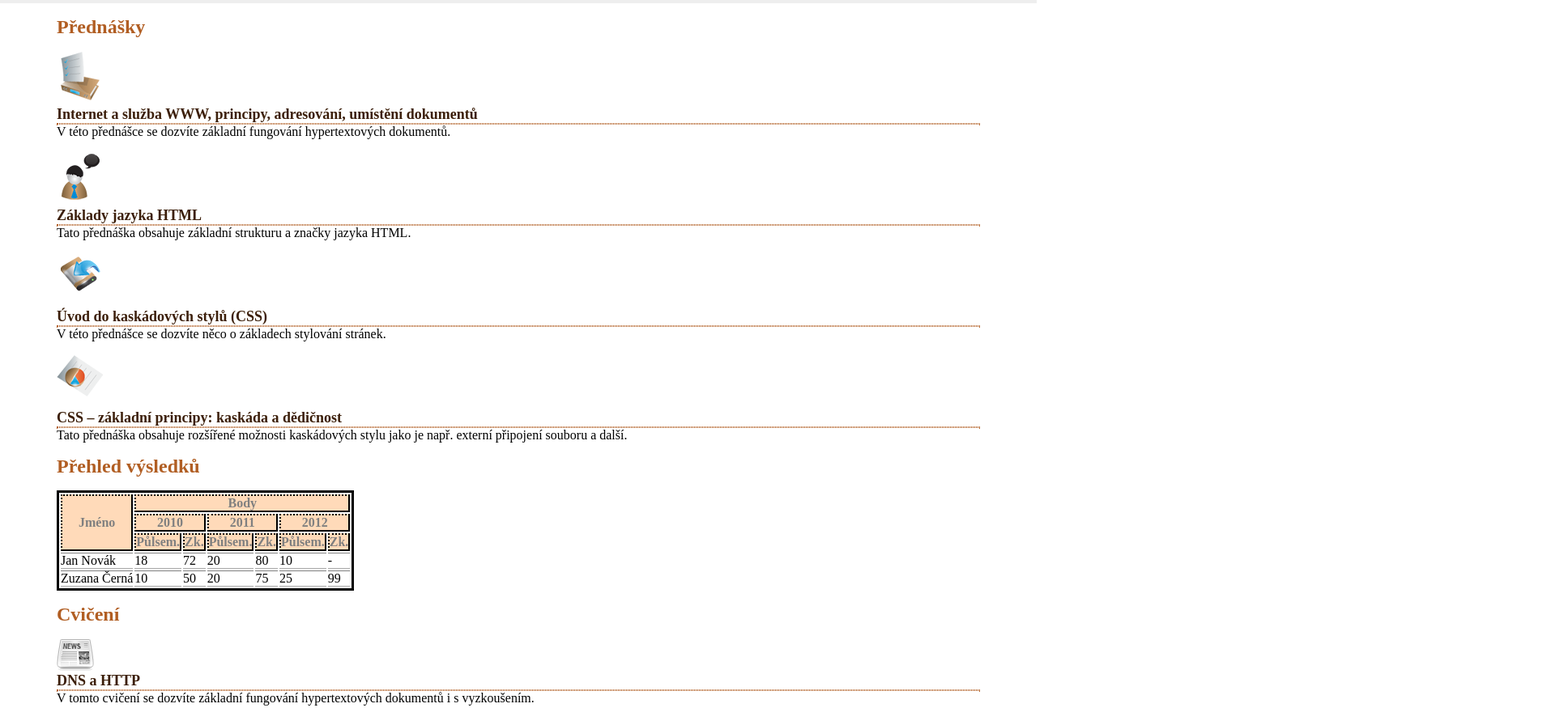
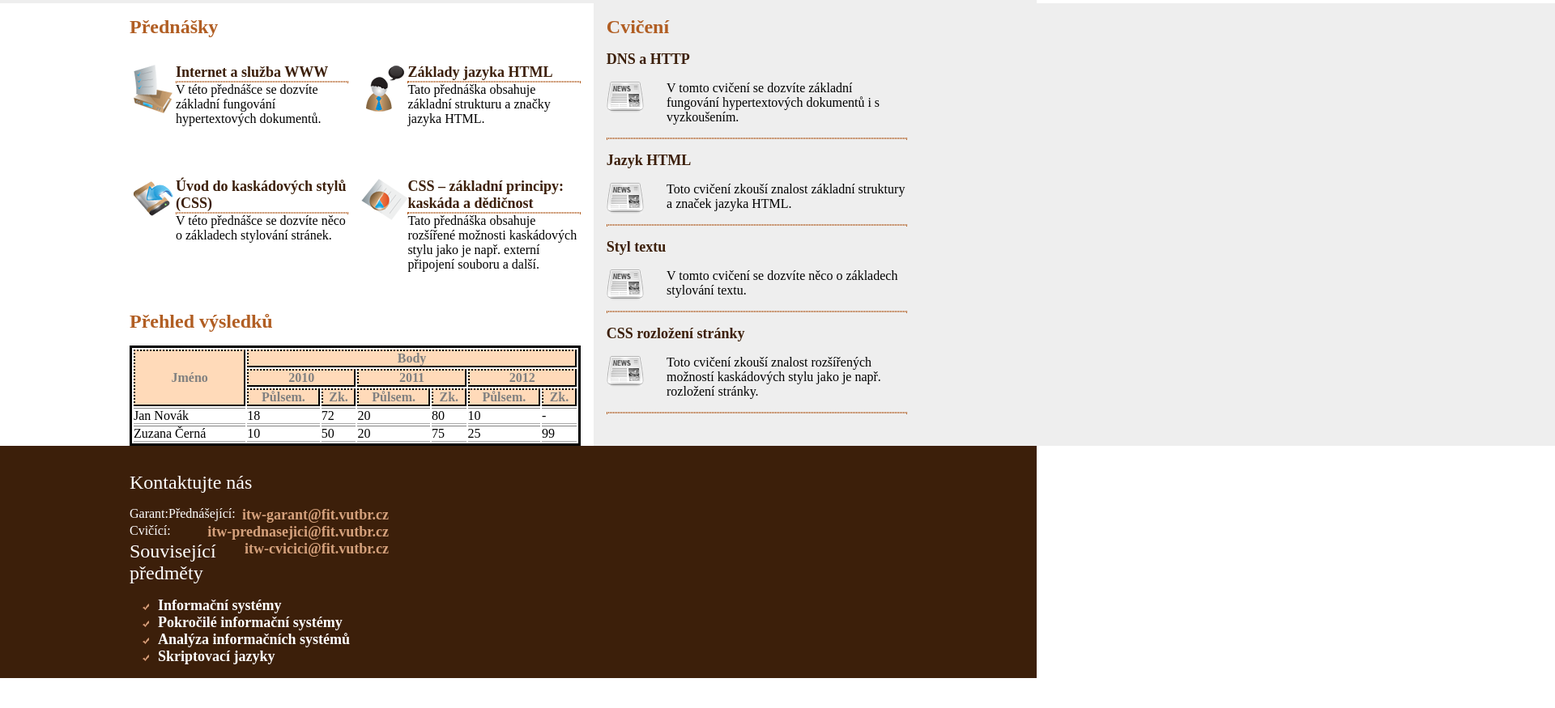
Before and after one commit to matrixx1211/HTML_CSS_JS_ITW_CVIKA, a plain HTML site: page CVIKO3/index.html in a window 1280 px wide. Shown: the part 352-1227 px from the top of the page at 81% size, 1920 px wide, since content can reach past the window. After the commit the page ends 1190 px from the top, so only its background shows below. Drawn offline with Linux system fonts and the light colour scheme.

Commit message:
CVIKO3 done

```diff
--- a/CVIKO3/index.html
+++ b/CVIKO3/index.html
@@ -1,6 +1,5 @@
 <!DOCTYPE html>
 <html lang="cs">
-
   <head>
     <meta charset="UTF-8" />
     <meta http-equiv="X-UA-Compatible" content="IE=edge" />
@@ -25,27 +24,53 @@
           <ul class="nav-list">
             <li>
               <a id="a-about" href="#about">O předmětu ITW</a>
-            <img id="img-about" src="./img/menu_bullet.gif" alt="Menu bullet" />
+              <img
+                id="img-about"
+                src="./img/menu_bullet.gif"
+                alt="Menu bullet"
+              />
             </li>
             <li>
               <a id="a-subject" href="#subject">Přednášky</a>
-            <img id="img-subject" src="./img/menu_bullet.gif" alt="Menu bullet" />
+              <img
+                id="img-subject"
+                src="./img/menu_bullet.gif"
+                alt="Menu bullet"
+              />
             </li>
             <li>
               <a id="a-result" href="#result">Přehled výsledků</a>
-            <img id="img-result" src="./img/menu_bullet.gif" alt="Menu bullet" />
+              <img
+                id="img-result"
+                src="./img/menu_bullet.gif"
+                alt="Menu bullet"
+              />
             </li>
             <li>
               <a id="a-exercise" href="#exercise">Cvičení</a>
-            <img id="img-exercise" src="./img/menu_bullet.gif" alt="Menu bullet" />
+              <img
+                id="img-exercise"
+                src="./img/menu_bullet.gif"
+                alt="Menu bullet"
+              />
             </li>
             <li>
               <a id="a-contact" href="#contact">Kontaktujte nás</a>
-            <img id="img-contact" src="./img/menu_bullet.gif" alt="Menu bullet" />
+              <img
+                id="img-contact"
+                src="./img/menu_bullet.gif"
+                alt="Menu bullet"
+              />
             </li>
             <li>
-            <a id="a-related-subject" href="#related-subject">Související předměty</a>
-            <img id="img-related-subject" src="./img/menu_bullet.gif" alt="Menu bullet" />
+              <a id="a-related-subject" href="#related-subject"
+                >Související předměty</a
+              >
+              <img
+                id="img-related-subject"
+                src="./img/menu_bullet.gif"
+                alt="Menu bullet"
+              />
             </li>
           </ul>
         </div>
@@ -62,63 +87,90 @@
             <b>jedna z nejvíce požadovaných dovedností</b> absolventů IT oborů.
             Ačkoliv tvorba webové prezentace jako takové je poměrně specifický
             úkol,
-          <b>probírané principy a technologie mají uplatnění v mnoha dalších
-            oblastech IT</b>.
+            <b
+              >probírané principy a technologie mají uplatnění v mnoha dalších
+              oblastech IT</b
+            >.
           </p>
         </div>
       </section>
+
+        <div class="columns">
           <div class="left">
-
-
             <section id="subject">
-        <div class="container">
               <h2 id="2">Přednášky</h2>
-          <div>
+              <div class="grid">
+                <div class="subject">
+                  <div class="subject_left">
                     <img src="./img/icon1.gif" alt="Icon1" />
-            <a href="https://www.fit.vutbr.cz/study/courses/ITW/private/prednasky/p01/index.html">
-              Internet a služba WWW, principy, adresování, umístění dokumentů
+                  </div>
+                  <div class="subject_right">
+                    <a
+                      href="https://www.fit.vutbr.cz/study/courses/ITW/private/prednasky/p01/index.html"
+                    >
+                      Internet a služba WWW
                     </a>
                     <hr />
                     <p>
-              V této přednášce se dozvíte základní fungování hypertextových
-              dokumentů.
+                      V této přednášce se dozvíte základní fungování
+                      hypertextových dokumentů.
                     </p>
                   </div>
-          <div>
+                </div>
+                <div class="subject">
+                  <div class="subject_left">
                     <img src="./img/icon2.gif" alt="Icon2" />
-            <a href="https://www.fit.vutbr.cz/study/courses/ITW/private/prednasky/p02/index.html">
+                  </div>
+                  <div class="subject_right">
+                    <a
+                      href="https://www.fit.vutbr.cz/study/courses/ITW/private/prednasky/p02/index.html"
+                    >
                       Základy jazyka HTML
                     </a>
                     <hr />
                     <p>
-              Tato přednáška obsahuje základní strukturu a značky jazyka HTML.
+                      Tato přednáška obsahuje základní strukturu a značky jazyka
+                      HTML.
                     </p>
                   </div>
-          <div>
+                </div>
+                <div class="subject">
+                  <div class="subject_left">
                     <img src="./img/icon3.gif" alt="Icon3" />
-            <a href="https://www.fit.vutbr.cz/study/courses/ITW/private/prednasky/p03/index.html">
+                  </div>
+                  <div class="subject_right">
+                    <a
+                      href="https://www.fit.vutbr.cz/study/courses/ITW/private/prednasky/p03/index.html"
+                    >
                       Úvod do kaskádových stylů (CSS)
                     </a>
                     <hr />
                     <p>
-              V této přednášce se dozvíte něco o základech stylování stránek.
+                      V této přednášce se dozvíte něco o základech stylování
+                      stránek.
                     </p>
                   </div>
-          <div>
+                </div>
+                <div class="subject">
+                  <div class="subject_left">
                     <img src="./img/icon4.gif" alt="Icon4" />
-            <a href="https://www.fit.vutbr.cz/study/courses/ITW/private/prednasky/p04/index.html">
+                  </div>
+                  <div class="subject_right">
+                    <a
+                      href="https://www.fit.vutbr.cz/study/courses/ITW/private/prednasky/p04/index.html"
+                    >
                       CSS – základní principy: kaskáda a dědičnost
                     </a>
                     <hr />
                     <p>
-              Tato přednáška obsahuje rozšířené možnosti kaskádových stylu jako
-              je např. externí připojení souboru a další.
+                      Tato přednáška obsahuje rozšířené možnosti kaskádových
+                      stylu jako je např. externí připojení souboru a další.
                     </p>
+                  </div>
                 </div>
               </div>
             </section>
             <section id="result">
-        <div class="container">
               <h2 id="3">Přehled výsledků</h2>
               <table>
                 <thead>
@@ -161,59 +213,82 @@
                   </tr>
                 </tbody>
               </table>
-        </div>
             </section>
           </div>
           <div class="right">
             <section id="exercise">
-        <div class="container">
               <h2 id="4">Cvičení</h2>
-          <div>
-            <img src="./img/news_icon.gif" alt="Icon1" />
-            <a href="https://www.fit.vutbr.cz/study/courses/ITW/private/cviceni/#c1">
+              <a
+                href="https://www.fit.vutbr.cz/study/courses/ITW/private/prednasky/p04/index.html"
+              >
                 DNS a HTTP
               </a>
-            <hr />
+              <div class="exercise">
+                <div class="exercise_left">
+                  <img src="./img/news_icon.gif" alt="IconNews" />
+                </div>
+                <div class="exercise_right">
                   <p>
                     V tomto cvičení se dozvíte základní fungování hypertextových
                     dokumentů i s vyzkoušením.
                   </p>
                 </div>
-          <div>
-            <img src="./img/news_icon.gif" alt="Icon2" />
-            <a href="https://www.fit.vutbr.cz/study/courses/ITW/private/cviceni/#c2">
+              </div>
+              <hr />
+              <a
+                href="https://www.fit.vutbr.cz/study/courses/ITW/private/cviceni/#c2"
+              >
                 Jazyk HTML
               </a>
-            <hr />
+              <div class="exercise">
+                <div class="exercise_left">
+                  <img src="./img/news_icon.gif" alt="IconNews" />
+                </div>
+                <div class="exercise_right">
                   <p>
-              Toto cvičení zkouší znalost základní struktury a značek jazyka
-              HTML.
+                    Toto cvičení zkouší znalost základní struktury a značek
+                    jazyka HTML.
                   </p>
                 </div>
-          <div>
-            <img src="./img/news_icon.gif" alt="Icon3" />
-            <a href="https://www.fit.vutbr.cz/study/courses/ITW/private/cviceni/#c3">
+              </div>
+              <hr />
+              <a
+                href="https://www.fit.vutbr.cz/study/courses/ITW/private/cviceni/#c3"
+              >
                 Styl textu
               </a>
-            <hr />
+              <div class="exercise">
+                <div class="exercise_left">
+                  <img src="./img/news_icon.gif" alt="IconNews" />
+                </div>
+                <div class="exercise_right">
                   <p>
                     V tomto cvičení se dozvíte něco o základech stylování textu.
                   </p>
                 </div>
-          <div>
-            <img src="./img/news_icon.gif" alt="Icon4" />
-            <a href="https://www.fit.vutbr.cz/study/courses/ITW/private/cviceni/#c4">
+              </div>
+              <hr />
+              <a
+                href="https://www.fit.vutbr.cz/study/courses/ITW/private/cviceni/#c4"
+              >
                 CSS rozložení stránky
               </a>
-            <hr />
+              <div class="exercise">
+                <div class="exercise_left">
+                  <img src="./img/news_icon.gif" alt="IconNews" />
+                </div>
+                <div class="exercise_right">
                   <p>
-              Toto cvičení zkouší znalost rozšířených možností kaskádových stylu
-              jako je např. rozložení stránky.
+                    Toto cvičení zkouší znalost rozšířených možností kaskádových
+                    stylu jako je např. rozložení stránky.
                   </p>
                 </div>
               </div>
+              <hr />
             </section>
           </div>
+        </div>
+
     </main>
     <footer>
       <section id="contact">
@@ -224,19 +299,25 @@
               Garant:
             </dt>
             <dd>
-            <a href="mailto:itw-garant@fit.vutbr.cz">itw-garant@fit.vutbr.cz</a>
+              <a href="mailto:itw-garant@fit.vutbr.cz"
+                >itw-garant@fit.vutbr.cz</a
+              >
             </dd>
             <dt>
               Přednášející:
             </dt>
             <dd>
-            <a href="mailto:itw-prednasejici@fit.vutbr.cz">itw-prednasejici@fit.vutbr.cz</a>
+              <a href="mailto:itw-prednasejici@fit.vutbr.cz"
+                >itw-prednasejici@fit.vutbr.cz</a
+              >
             </dd>
             <dt>
               Cvičící:
             </dt>
             <dd>
-            <a href="mailto:itw-cvicici@fit.vutbr.cz">itw-cvicici@fit.vutbr.cz</a>
+              <a href="mailto:itw-cvicici@fit.vutbr.cz"
+                >itw-cvicici@fit.vutbr.cz</a
+              >
             </dd>
           </dl>
         </div>
@@ -246,21 +327,28 @@
           <h2 id="6">Související předměty</h2>
           <ul>
             <li>
-            <a href="https://www.fit.vut.cz/study/course/IIS/.cs">Informační systémy</a>
+              <a href="https://www.fit.vut.cz/study/course/IIS/.cs"
+                >Informační systémy</a
+              >
             </li>
             <li>
-            <a href="https://www.fit.vut.cz/study/course/PIS/.cs">Pokročilé informační systémy</a>
+              <a href="https://www.fit.vut.cz/study/course/PIS/.cs"
+                >Pokročilé informační systémy</a
+              >
             </li>
             <li>
-            <a href="https://www.fit.vut.cz/study/course/AIS/.cs">Analýza informačních systémů</a>
+              <a href="https://www.fit.vut.cz/study/course/AIS/.cs"
+                >Analýza informačních systémů</a
+              >
             </li>
             <li>
-            <a href="https://www.fit.vut.cz/study/course/244880/.cs">Skriptovací jazyky</a>
+              <a href="https://www.fit.vut.cz/study/course/244880/.cs"
+                >Skriptovací jazyky</a
+              >
             </li>
           </ul>
         </div>
       </section>
     </footer>
   </body>
-
 </html>
--- a/CVIKO3/style.css
+++ b/CVIKO3/style.css
@@ -99,32 +99,32 @@ h1 {
   opacity: 0;
 }
 
-#a-about:hover+#img-about {
+#a-about:hover + #img-about {
   opacity: 1;
   transform: translate(-4rem, 2rem);
 }
 
-#a-subject:hover+#img-subject {
+#a-subject:hover + #img-subject {
   opacity: 1;
   transform: translate(-2.6rem, 2rem);
 }
 
-#a-result:hover+#img-result {
+#a-result:hover + #img-result {
   opacity: 1;
   transform: translate(-4rem, 2rem);
 }
 
-#a-exercise:hover+#img-exercise {
+#a-exercise:hover + #img-exercise {
   opacity: 1;
   transform: translate(-2rem, 2rem);
 }
 
-#a-contact:hover+#img-contact {
+#a-contact:hover + #img-contact {
   opacity: 1;
   transform: translate(-4rem, 2rem);
 }
 
-#a-related-subject:hover+#img-related-subject {
+#a-related-subject:hover + #img-related-subject {
   opacity: 1;
   transform: translate(-5rem, 2rem);
 }
@@ -169,13 +169,69 @@ section p {
   padding-top: 1rem;
 }
 
-#related-subject a{
+#related-subject a {
   color: var(--white);
 }
-.left, .right {
-
+.columns {
+  display: flex;
+  flex-direction: row;
+  width: 960px;
+  margin-left: auto;
+  margin-right: auto;
+  position: relative;
 }
-
+.columns::after {
+  content: "";
+  background-color: var(--grey);
+  position: absolute;
+  left: 100%;
+  width: 100vh;
+  height: 100%;
+}
+.left,
+.right {
+  display: flex;
+  flex-direction: column;
+}
+.left {
+  flex: 6;
+  padding-right: 1rem;
+}
+.right {
+  flex: 4;
+  background-color: var(--grey);
+  padding-left: 1rem;
+}
+.grid {
+  display: grid;
+  grid-template-columns: repeat(2, 1fr);
+  gap: 1rem;
+}
+.subject {
+  display: flex;
+  padding: 1rem 0rem;
+}
+.subject_left {
+  flex: 1;
+}
+.subject_right {
+  flex: 4;
+}
+.exercise {
+  display: flex;
+  justify-content: center;
+}
+#exercise a {
+  display: block;
+  margin: 1rem 0rem;
+}
+.exercise_left {
+  flex: 1;
+  align-items: center;
+}
+.exercise_right {
+  flex: 4;
+}
 
 /* Patička */
 footer {
@@ -223,6 +279,7 @@ footer a:hover {
 /* Tabulka */
 table {
   border: 3px solid black;
+  width: 100%;
 }
 
 th {
@@ -241,26 +298,7 @@ td {
 
 /* Kontejner */
 .container {
-  padding-right: 15px;
-  padding-left: 15px;
+  width: 960px;
   margin-right: auto;
   margin-left: auto;
 }
-
-@media (min-width: 768px) {
-  .container {
-    width: 750px;
-  }
-}
-
-@media (min-width: 992px) {
-  .container {
-    width: 970px;
-  }
-}
-
-@media (min-width: 1200px) {
-  .container {
-    width: 1170px;
-  }
-}
```
Also changed, not shown: 1 other file. Lines whose indentation alone changed are shown as unchanged.
